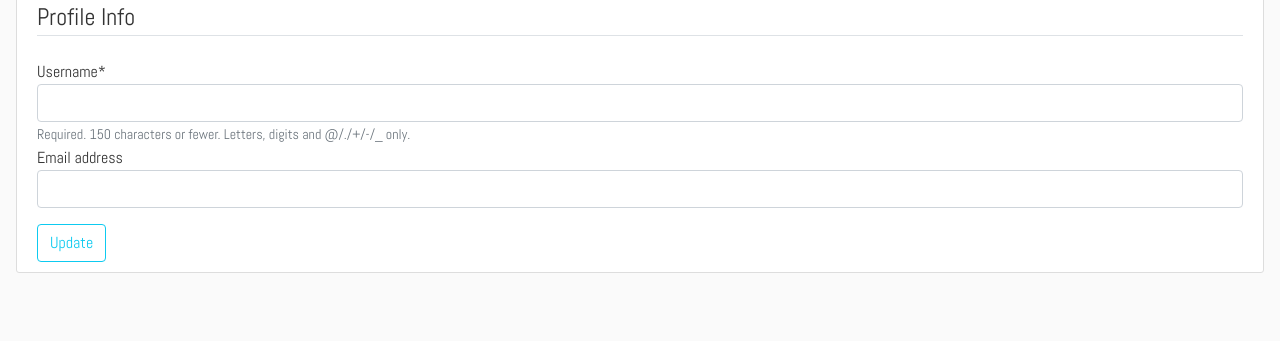
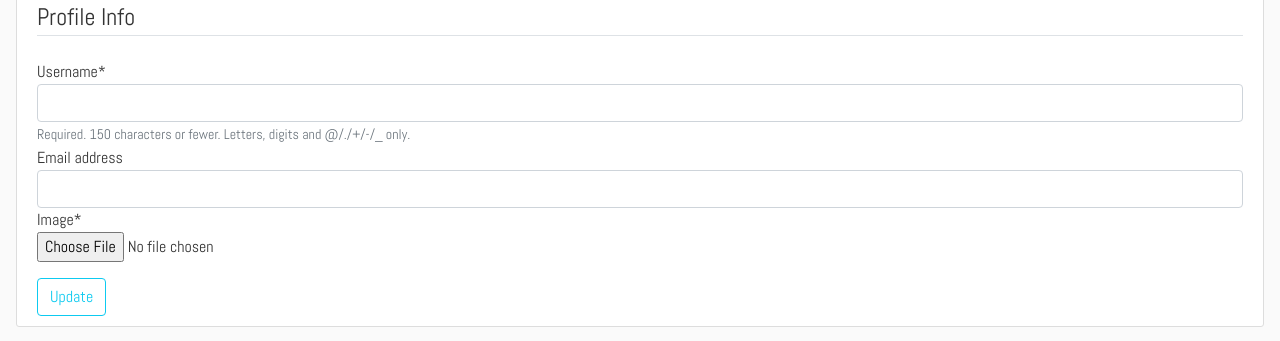
Before and after one commit to OkothPius/Rentals, a Django app: template backend/templates/accounts/profile.html in a window 1280 px wide. Shown: the part 289-630 px from the top of the page. Run offline with Django 3.2, Linux system fonts and the light colour scheme; the template is opened without the code that fills it: values that come from a table or form of the project are taken from there, others are empty; tables that the repository leaves empty hold one stand-in row (values such as "Sample post"); some libraries are stand-ins or nearby versions.

Commit message:
feat: update profile temp

```diff
--- a/backend/templates/accounts/profile.html
+++ b/backend/templates/accounts/profile.html
@@ -3,7 +3,12 @@
 {% block content %}
   <div class="content-section">
     <div class="media">
-      <img class="rounded-circle account-img" src="{{ user.profile.image.url }}">
+      {% if user.profile.image %}
+        <img class="rounded-circle account-img" src="{{ user.profile.image.url }}" width="240px">
+      {% else %}
+        <img class="rounded-circle account-img" src="#" width="240px">
+      {% endif %}
+
       <div class="media-body">
         <h2 class="account-heading">{{ user.username }}</h2>
         <p class="text-secondary">{{ user.email }}</p>
@@ -15,7 +20,7 @@
       <fieldset class="form-group">
         <legend class="border-bottom mb-4">Profile Info</legend>
         {{ u_form | crispy}}
-        <!-- {{ p_form | crispy}} -->
+        {{ p_form | crispy}}
       </fieldset>
       <div class="form-group mt-3">
         <button class="btn btn-outline-info" type="submit">Update</button>
```
